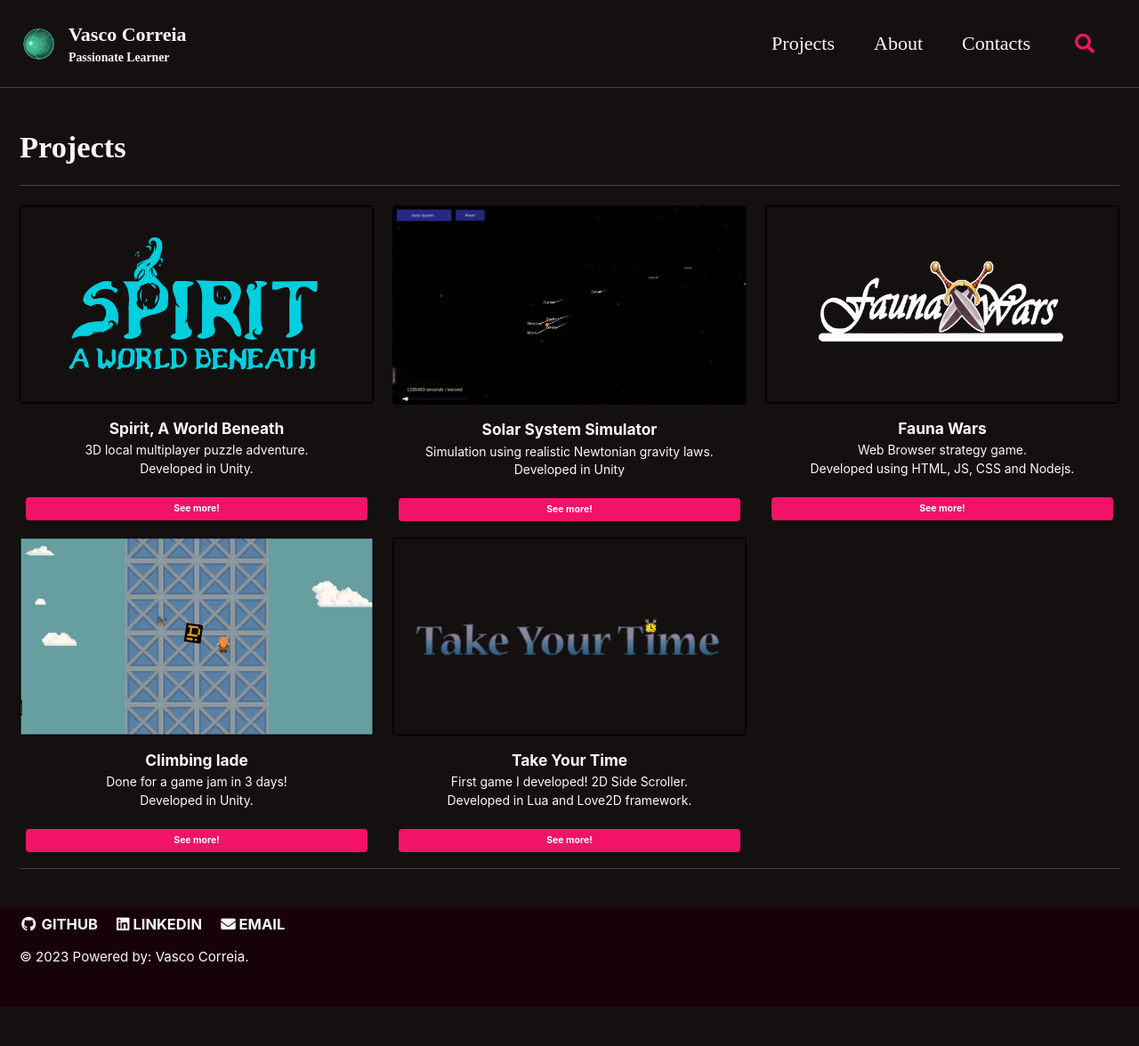
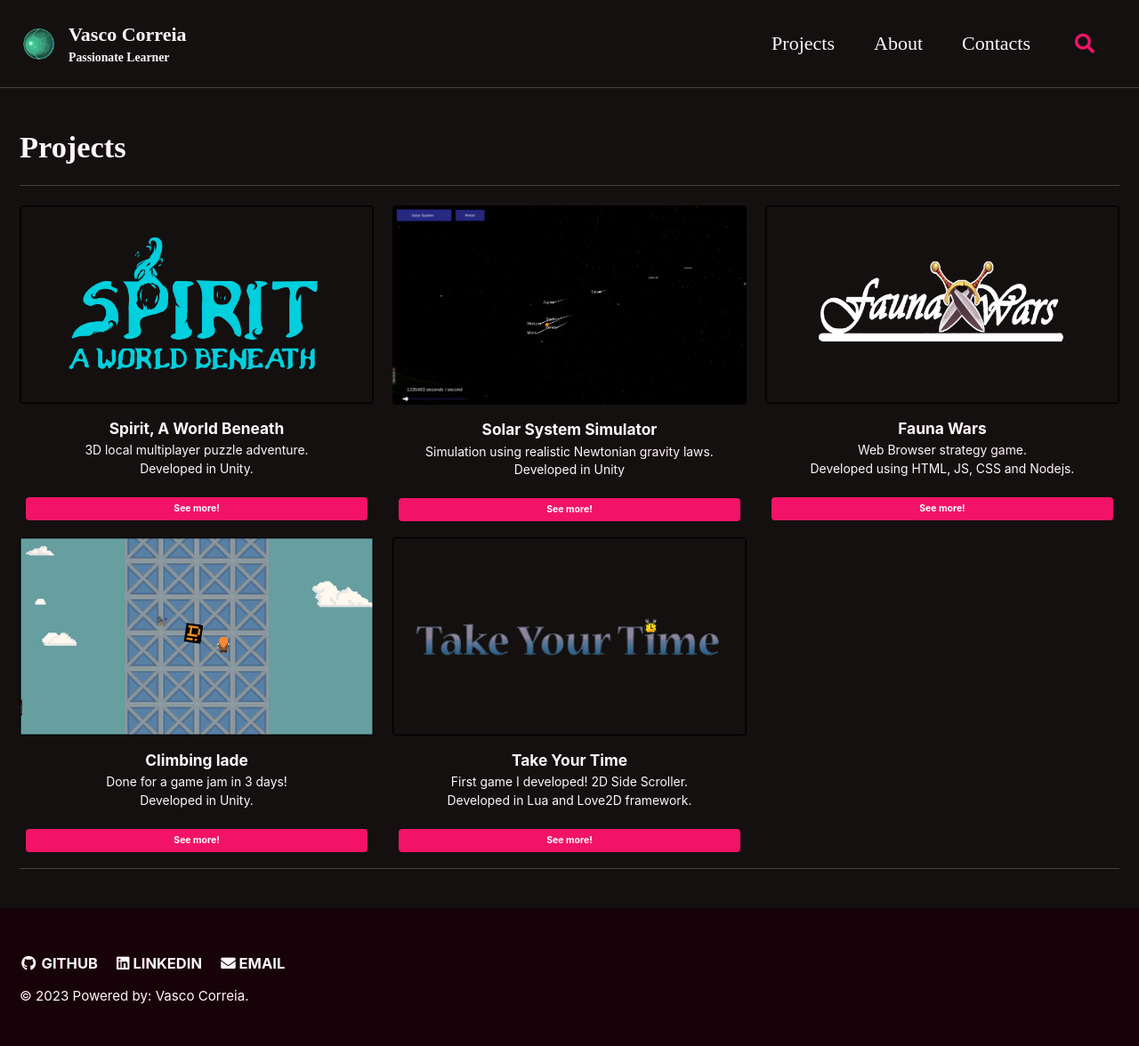
Before and after one commit to VascoCorreia/VascoCorreia.github.io, a Jekyll site: the page built from _pages/projects.md, in a window 1280 px wide. Shown: the whole page at 89% size. Built offline with Jekyll 4.4.1, drawn with Linux system fonts in a browser that asks for light colours; cached includes are drawn as plain includes; some web fonts are replaced; a script that is not in the unit is left out; comment, search, counter and statistics services are not loaded; before the commit the page ends 1132 px from its top, so only the background shows below that.

Commit message:
Add top padding to footer

```diff
--- a/_sass/minimal-mistakes/_footer.scss
+++ b/_sass/minimal-mistakes/_footer.scss
@@ -19,7 +19,7 @@
     margin-left: auto;
     margin-right: auto;
     max-width: 100%;
-    padding: 0 1em 2em;
+    padding: 2em 1em 2em;
 
     @include breakpoint($x-large) {
       max-width: $x-large;
```
